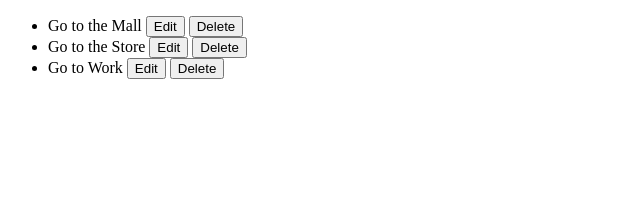
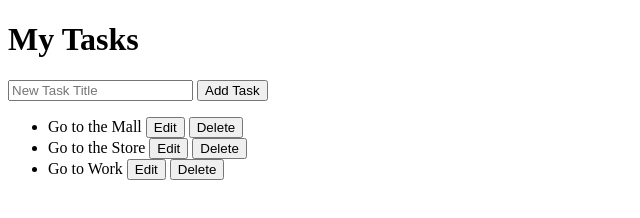
Before and after one commit to thiagopaxa/backboneLessons, a plain HTML site: page index.html in a window 1280 px wide. Shown: the whole page, without its empty margins (0-640 px from the left). Drawn offline with Linux system fonts and the light colour scheme.

Commit message:
Lesson 16

```diff
--- a/index.html
+++ b/index.html
@@ -6,11 +6,20 @@
 </head>
 <body>
 
-  <script id="taskTemplate" type="text/template">
-      <span> <%= title %> </span>
-      <button class="edit">Edit</button>
-      <button class="delete">Delete</button>
-  </script>
+  <h1>My Tasks</h1>
+  <form id="addTask">
+    <input type="text" name="title" placeholder="New Task Title">
+    <button>Add Task</button>
+  </form>
+  <div class="tasks">
+
+    <script id="taskTemplate" type="text/template">
+        <span> <%= title %> </span>
+        <button class="edit">Edit</button>
+        <button class="delete">Delete</button>
+    </script>
+
+  </div>
 
   <script src="js/underscore.js"></script>
   <script src="js/jquery.min.js"></script>
--- a/js/main.js
+++ b/js/main.js
@@ -12,6 +12,11 @@
   };
 
   App.Models.Task = Backbone.Model.extend({
+    initialize: function(){
+      this.on('invalid',function(model,err){
+        console.error(err)
+      })
+    },
     validate: function(attrs){
       if (! $.trim(attrs.title) ) {
         return 'A task requires a valid Title';
@@ -64,6 +69,11 @@
 
     tagName: 'ul',
 
+    initialize: function(){
+      this.collection.on('add',this.addOne, this);
+
+    },
+
     addOne : function(task){
       var taskModel = new App.Views.Task( {model : task });
       this.$el.append(taskModel.render().el)
@@ -77,6 +87,27 @@
     }
 
   })
+
+  App.Views.addTask = Backbone.View.extend({
+
+    el: '#addTask',
+
+    events: {
+      'submit': 'submit'
+    },
+    submit: function(e){
+
+      e.preventDefault();
+      var newTaskTitle = $(e.currentTarget).find(':text').val();
+      var newTask = new App.Models.Task().set( {'title': newTaskTitle},{validate:true});
+        if (newTask){
+
+        this.collection.add(newTask);
+
+      }
+    }
+  });
+
   var tasksCollection = new App.Collections.Tasks([
     {
       title: 'Go to the Mall',
@@ -91,6 +122,9 @@
       priority: 5
     }
   ])
-  var tasksView = new App.Views.Tasks({ collection : tasksCollection});
-  $('body').append(tasksView.render().el)
+  var tasksView = new App.Views.Tasks({ collection: tasksCollection});
+  $('.tasks').append(tasksView.render().el)
+
+  var addTaskView = new App.Views.addTask({ collection: tasksCollection });
+
 })();
```
